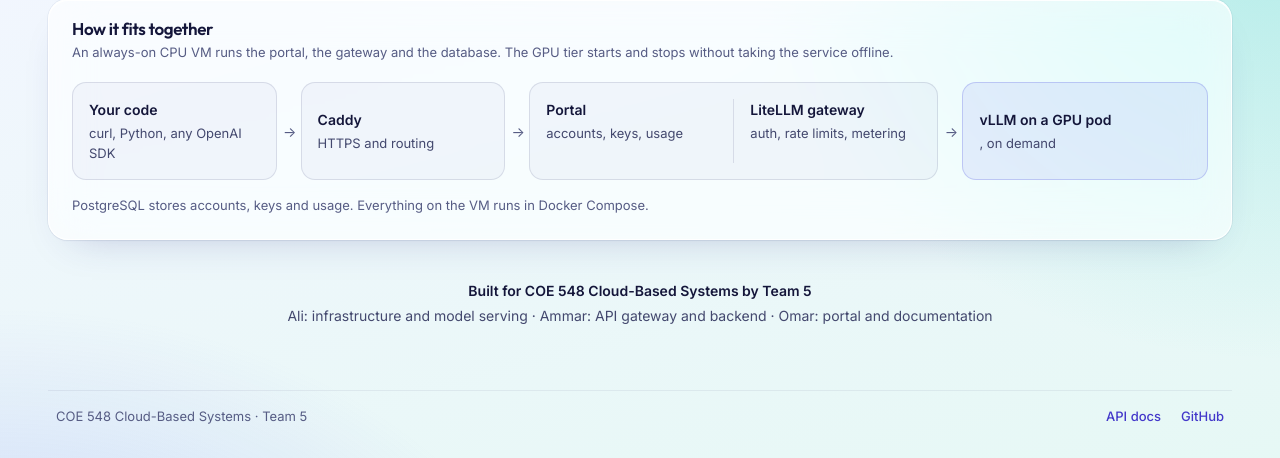
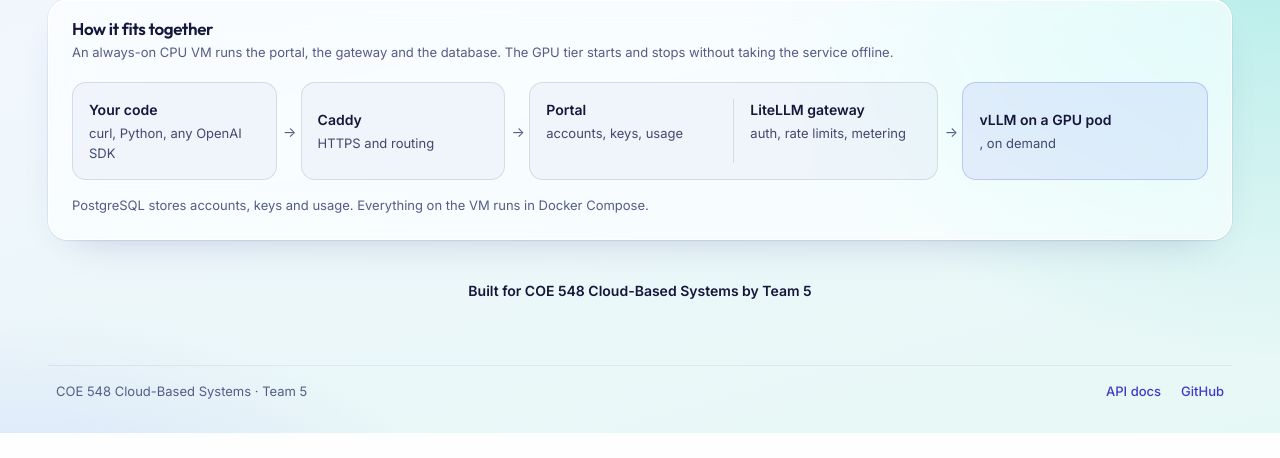
Before and after one commit to jawadas/coe548-aiaas, a Python web app: template portal/app/templates/public/landing.html in a window 1280 px wide. Shown: the part 877-1335 px from the top of the page. After the commit the page ends 1310 px from the top, so only its background shows below. Run offline with Jinja, Linux system fonts and the light colour scheme; the template is opened without the code that fills it, so the values that code supplies are empty.

Commit message:
fix(portal): remove the team roles line from the landing page
Co-Authored-By: Claude Fable 5.2 <noreply@anthropic.com>

```diff
--- a/portal/app/static/css/site.css
+++ b/portal/app/static/css/site.css
@@ -416,11 +416,6 @@ nav.segmented {
   font-weight: var(--weight-semibold);
 }
 
-.team__roles {
-  margin-block-start: var(--space-1);
-  color: var(--text-secondary);
-}
-
 /* ---- Docs ---- */
 .docs {
   display: grid;
--- a/portal/app/templates/public/landing.html
+++ b/portal/app/templates/public/landing.html
@@ -64,6 +64,5 @@
 
 <section class="team">
   <p class="team__title">Built for COE 548 Cloud-Based Systems by Team 5</p>
-  <p class="team__roles">Ali: infrastructure and model serving · Ammar: API gateway and backend · Omar: portal and documentation</p>
 </section>
 {% endblock %}
```
